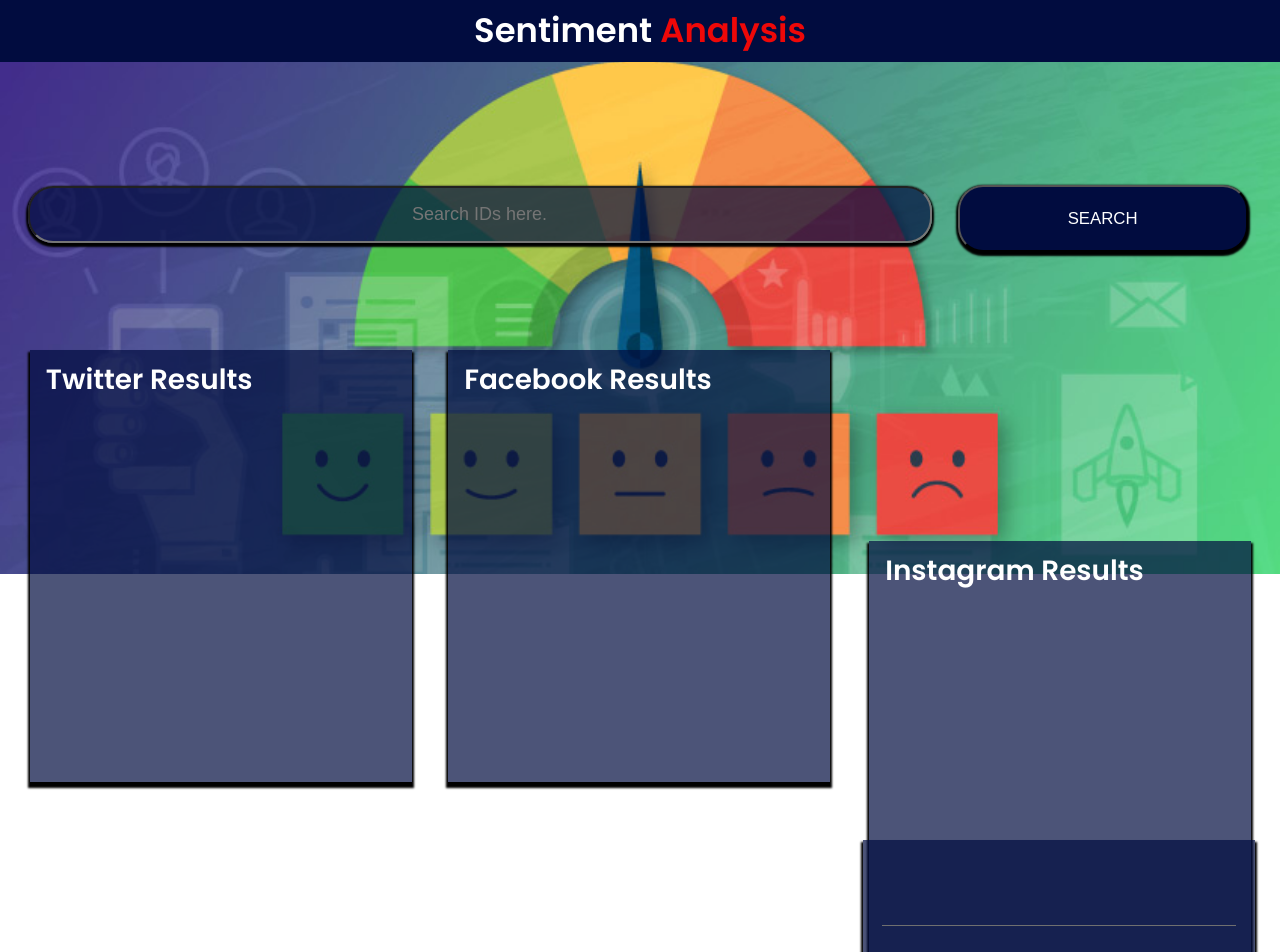
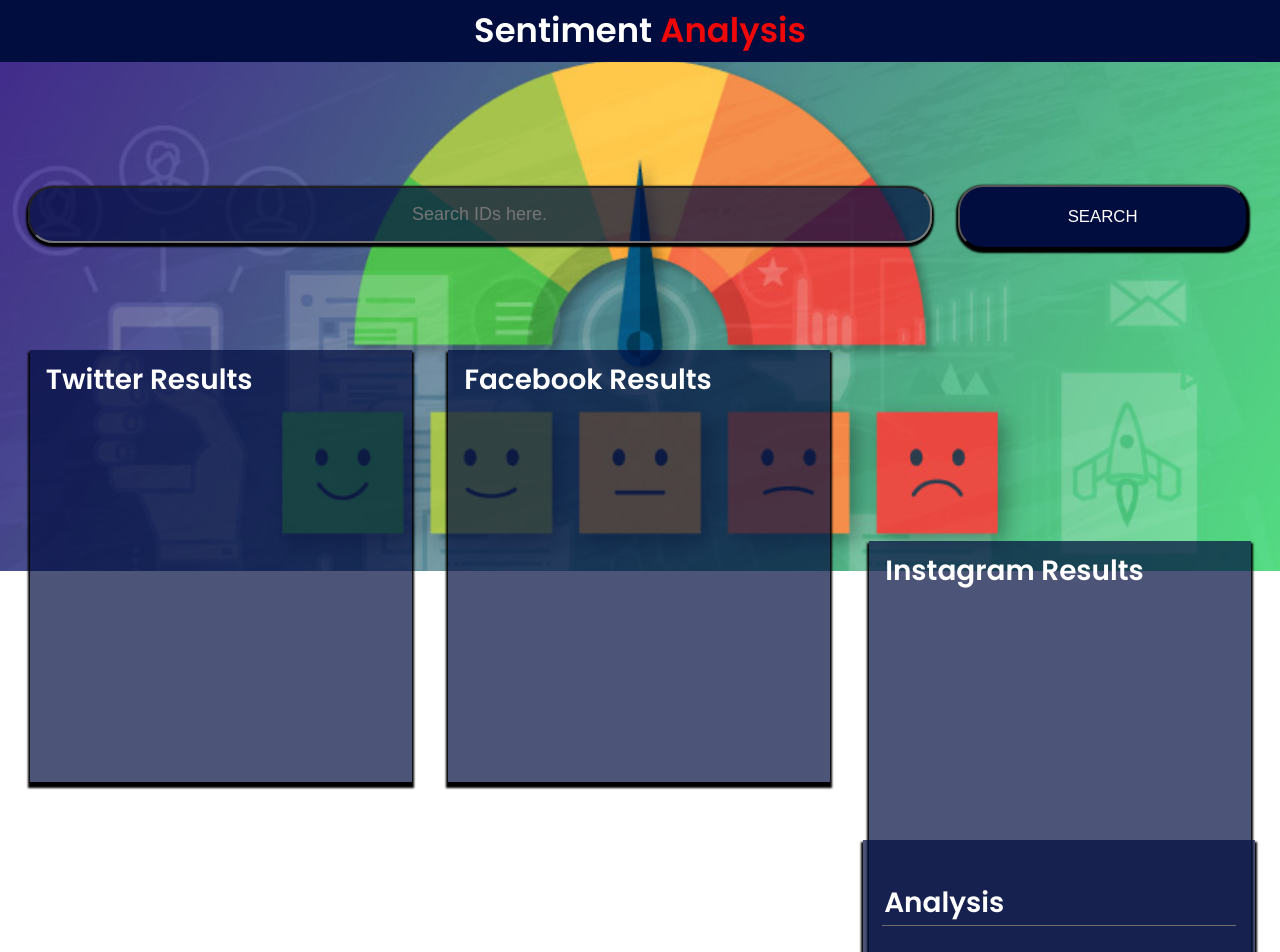
Before and after one commit to Mohit-Gaur/Dashboard, a React (Create React App) app: page / in a window 1280 px wide. Shown: the top 952 px of the page. Built offline with nearby package versions, Linux system fonts and the light colour scheme.

Commit message:
fixed some CSS

```diff
--- a/src/Components/App/App.js
+++ b/src/Components/App/App.js
@@ -12,7 +12,7 @@
   const [searchResults, setSearchResults] = useState('');
   const [searchResultsFB, setSearchResultsFB] = useState('');
   const [searchResultsIN, setSearchResultsIN] = useState('');
-  const [mainlistName, setMainlistName] = useState('');
+  const [mainlistName, setMainlistName] = useState('Analysis');
   const [mainlistItems, setMainlistItems] = useState('');
 
   async function handleSearchSubmit(event) {
--- a/src/Components/App/SearchBar.css
+++ b/src/Components/App/SearchBar.css
@@ -28,7 +28,7 @@
 .SearchBar button {
   cursor: pointer;
   width: 290px;
-  padding: 1.20rem 0;
+  padding: 1.10rem 0;
   border-radius: 25px;
   border: 1px slateblue #fff;
   background-color: #010c3f;
```
